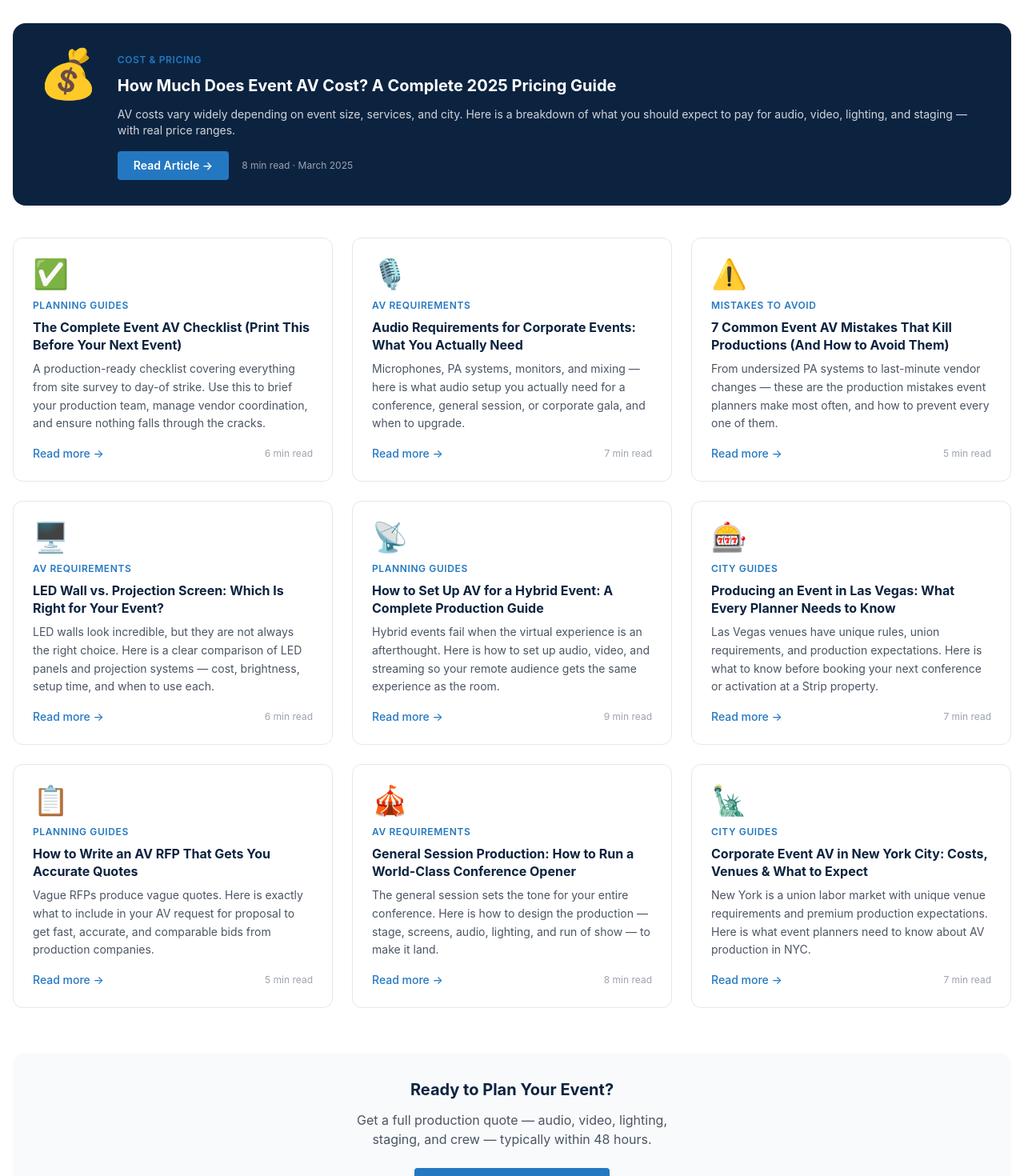
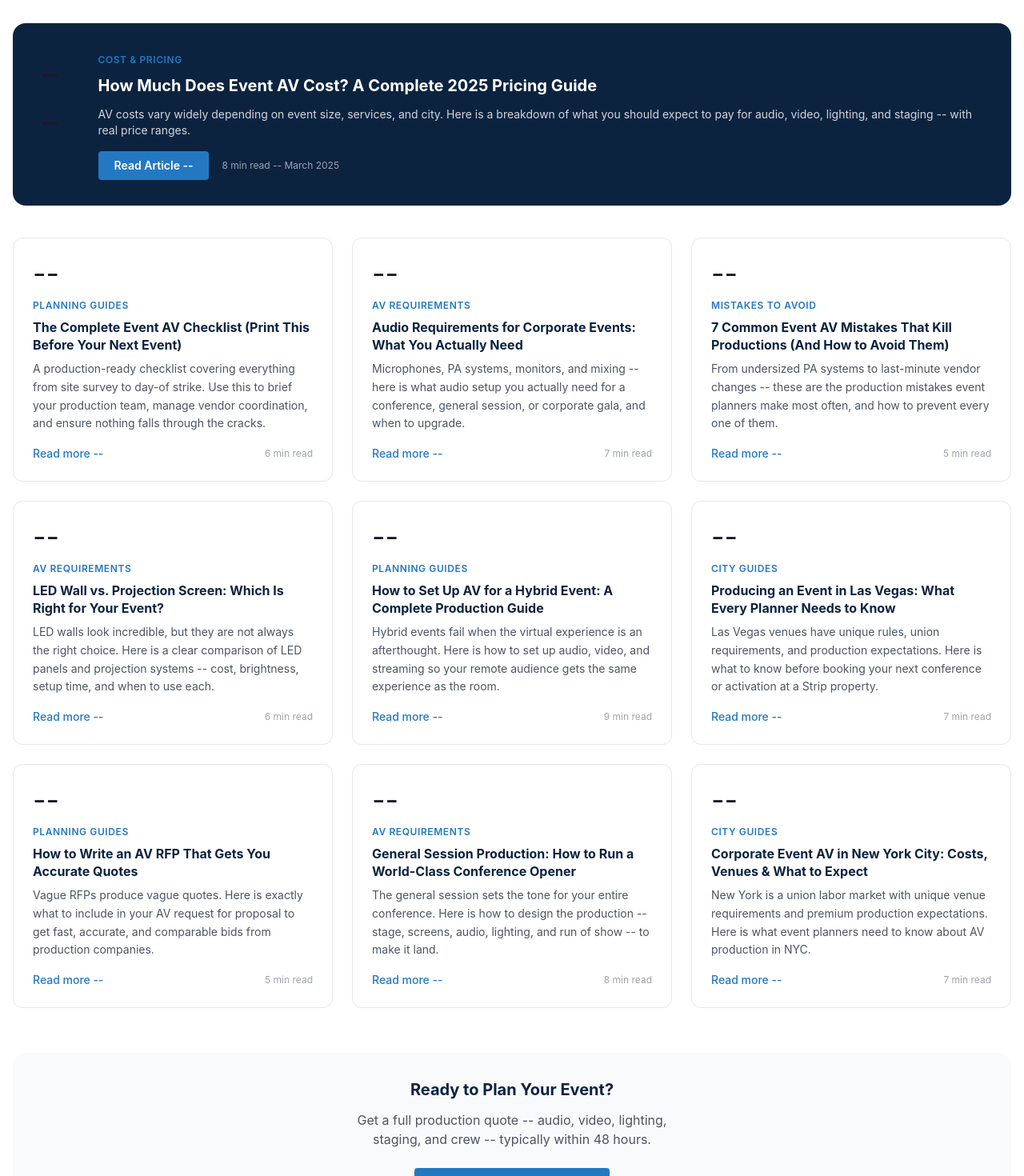
Before and after one commit to BeacoAV/BeaconAV-Site, a Next.js app: page /blog in a window 1280 px wide. Shown: the part 420-1890 px from the top of the page at 80% size. Built offline with nearby package versions, Linux system fonts and the light colour scheme.

Commit message:
fix: remove corrupted UTF-8 characters from app/blog/page.tsx

```diff
--- a/app/blog/page.tsx
+++ b/app/blog/page.tsx
@@ -10,11 +10,11 @@ const posts = [
   {
     slug: 'how-much-does-event-av-cost',
     title: 'How Much Does Event AV Cost? A Complete 2025 Pricing Guide',
-    excerpt: 'AV costs vary widely depending on event size, services, and city. Here is a breakdown of what you should expect to pay for audio, video, lighting, and staging — with real price ranges.',
+    excerpt: 'AV costs vary widely depending on event size, services, and city. Here is a breakdown of what you should expect to pay for audio, video, lighting, and staging -- with real price ranges.',
     category: 'Cost & Pricing',
     readTime: '8 min read',
     date: 'March 2025',
-    image: '💰',
+    image: '--',
   },
   {
     slug: 'event-av-checklist',
@@ -23,34 +23,34 @@ const posts = [
     category: 'Planning Guides',
     readTime: '6 min read',
     date: 'February 2025',
-    image: '✅',
+    image: '--',
   },
   {
     slug: 'audio-requirements-for-corporate-events',
     title: 'Audio Requirements for Corporate Events: What You Actually Need',
-    excerpt: 'Microphones, PA systems, monitors, and mixing — here is what audio setup you actually need for a conference, general session, or corporate gala, and when to upgrade.',
+    excerpt: 'Microphones, PA systems, monitors, and mixing -- here is what audio setup you actually need for a conference, general session, or corporate gala, and when to upgrade.',
     category: 'AV Requirements',
     readTime: '7 min read',
     date: 'February 2025',
-    image: '🎙️',
+    image: '--',
   },
   {
     slug: 'common-event-av-mistakes',
     title: '7 Common Event AV Mistakes That Kill Productions (And How to Avoid Them)',
-    excerpt: 'From undersized PA systems to last-minute vendor changes — these are the production mistakes event planners make most often, and how to prevent every one of them.',
+    excerpt: 'From undersized PA systems to last-minute vendor changes -- these are the production mistakes event planners make most often, and how to prevent every one of them.',
     category: 'Mistakes to Avoid',
     readTime: '5 min read',
     date: 'January 2025',
-    image: '⚠️',
+    image: '--',
   },
   {
     slug: 'led-wall-vs-projection-which-is-right',
     title: 'LED Wall vs. Projection Screen: Which Is Right for Your Event?',
-    excerpt: 'LED walls look incredible, but they are not always the right choice. Here is a clear comparison of LED panels and projection systems — cost, brightness, setup time, and when to use each.',
+    excerpt: 'LED walls look incredible, but they are not always the right choice. Here is a clear comparison of LED panels and projection systems -- cost, brightness, setup time, and when to use each.',
     category: 'AV Requirements',
     readTime: '6 min read',
     date: 'January 2025',
-    image: '🖥️',
+    image: '--',
   },
   {
     slug: 'hybrid-event-av-guide',
@@ -59,7 +59,7 @@ const posts = [
     category: 'Planning Guides',
     readTime: '9 min read',
     date: 'December 2024',
-    image: '📡',
+    image: '--',
   },
   {
     slug: 'event-production-in-las-vegas',
@@ -68,7 +68,7 @@ const posts = [
     category: 'City Guides',
     readTime: '7 min read',
     date: 'December 2024',
-    image: '🎰',
+    image: '--',
   },
   {
     slug: 'how-to-write-av-rfp',
@@ -77,16 +77,16 @@ const posts = [
     category: 'Planning Guides',
     readTime: '5 min read',
     date: 'November 2024',
-    image: '📋',
+    image: '--',
   },
   {
     slug: 'general-session-production-guide',
     title: 'General Session Production: How to Run a World-Class Conference Opener',
-    excerpt: 'The general session sets the tone for your entire conference. Here is how to design the production — stage, screens, audio, lighting, and run of show — to make it land.',
+    excerpt: 'The general session sets the tone for your entire conference. Here is how to design the production -- stage, screens, audio, lighting, and run of show -- to make it land.',
     category: 'AV Requirements',
     readTime: '8 min read',
     date: 'November 2024',
-    image: '🎪',
+    image: '--',
   },
   {
     slug: 'corporate-event-av-new-york',
@@ -95,7 +95,7 @@ const posts = [
     category: 'City Guides',
     readTime: '7 min read',
     date: 'October 2024',
-    image: '🗽',
+    image: '--',
   },
 ];
 
@@ -109,7 +109,7 @@ export default function BlogPage() {
           <p className="section-label">Resources</p>
           <h1 className="section-title-light mt-2 mb-4 max-w-3xl">Event Production Guides & Resources</h1>
           <p className="text-gray-300 max-w-2xl">
-            Practical guides on AV costs, production planning, and how to run technically flawless events — from single-day corporate meetings to multi-day national conferences.
+            Practical guides on AV costs, production planning, and how to run technically flawless events -- from single-day corporate meetings to multi-day national conferences.
           </p>
         </div>
       </section>
@@ -133,8 +133,8 @@ export default function BlogPage() {
               <h2 className="text-xl font-bold text-white mt-2 mb-3">{posts[0].title}</h2>
               <p className="text-gray-300 text-sm mb-4">{posts[0].excerpt}</p>
               <div className="flex items-center gap-4">
-                <Link href={`/blog/${posts[0].slug}`} className="btn-primary py-2 px-5 text-sm">Read Article →</Link>
-                <span className="text-gray-400 text-xs">{posts[0].readTime} · {posts[0].date}</span>
+                <Link href={`/blog/${posts[0].slug}`} className="btn-primary py-2 px-5 text-sm">Read Article --</Link>
+                <span className="text-gray-400 text-xs">{posts[0].readTime} -- {posts[0].date}</span>
               </div>
             </div>
           </div>
@@ -148,7 +148,7 @@ export default function BlogPage() {
                 <h3 className="font-bold text-navy mb-2 group-hover:text-accent transition-colors leading-snug">{post.title}</h3>
                 <p className="text-gray-600 text-sm leading-relaxed flex-1">{post.excerpt}</p>
                 <div className="mt-4 flex items-center justify-between">
-                  <span className="text-accent text-sm font-medium">Read more →</span>
+                  <span className="text-accent text-sm font-medium">Read more --</span>
                   <span className="text-gray-400 text-xs">{post.readTime}</span>
                 </div>
               </Link>
@@ -158,7 +158,7 @@ export default function BlogPage() {
           {/* CTA */}
           <div className="mt-14 bg-gray-50 rounded-2xl p-8 text-center">
             <h3 className="text-xl font-bold text-navy mb-3">Ready to Plan Your Event?</h3>
-            <p className="text-gray-600 mb-6 max-w-md mx-auto">Get a full production quote — audio, video, lighting, staging, and crew — typically within 48 hours.</p>
+            <p className="text-gray-600 mb-6 max-w-md mx-auto">Get a full production quote -- audio, video, lighting, staging, and crew -- typically within 48 hours.</p>
             <Link href="/contact" className="btn-primary text-base px-8 py-3">Get a Production Quote</Link>
           </div>
         </div>
```
